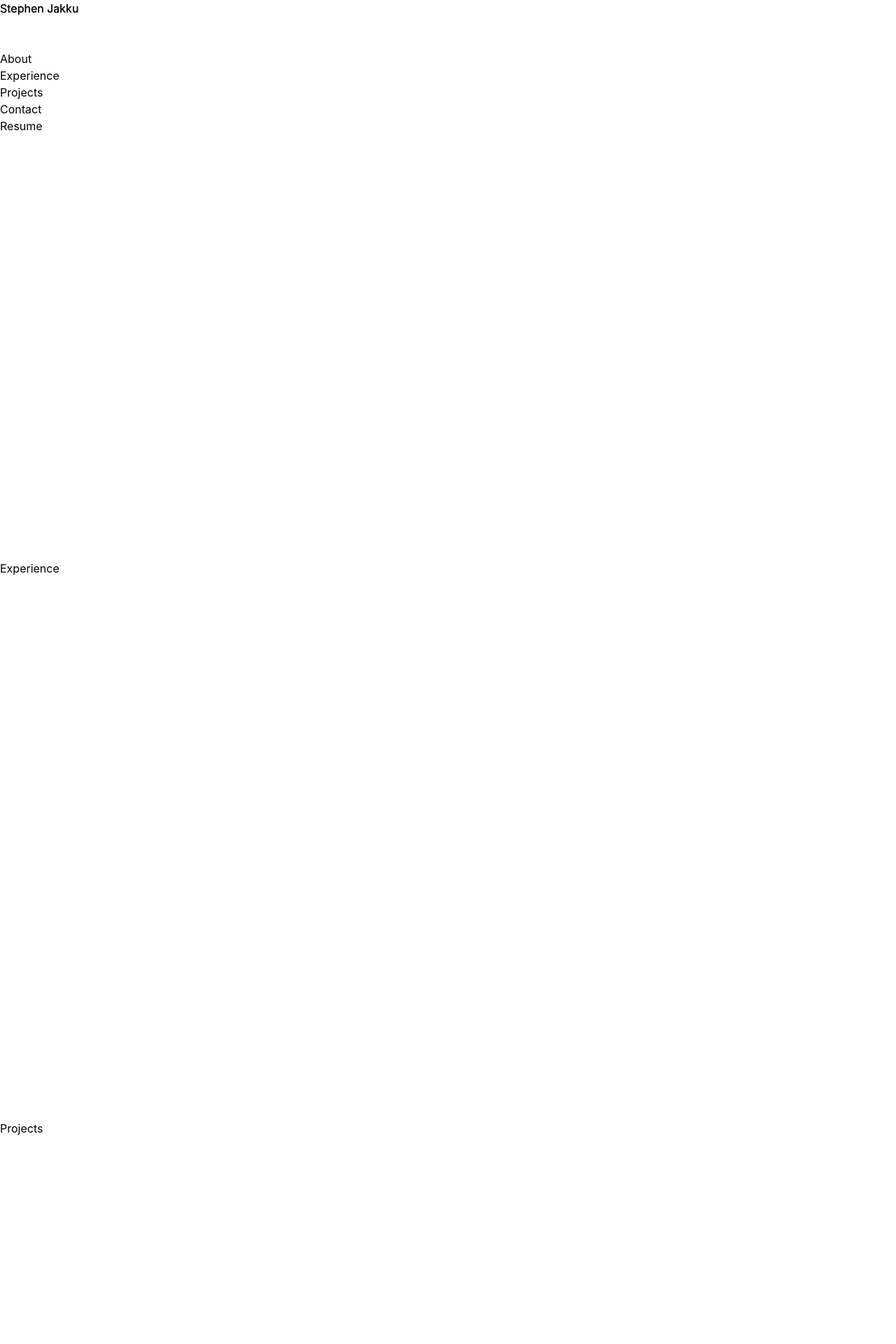
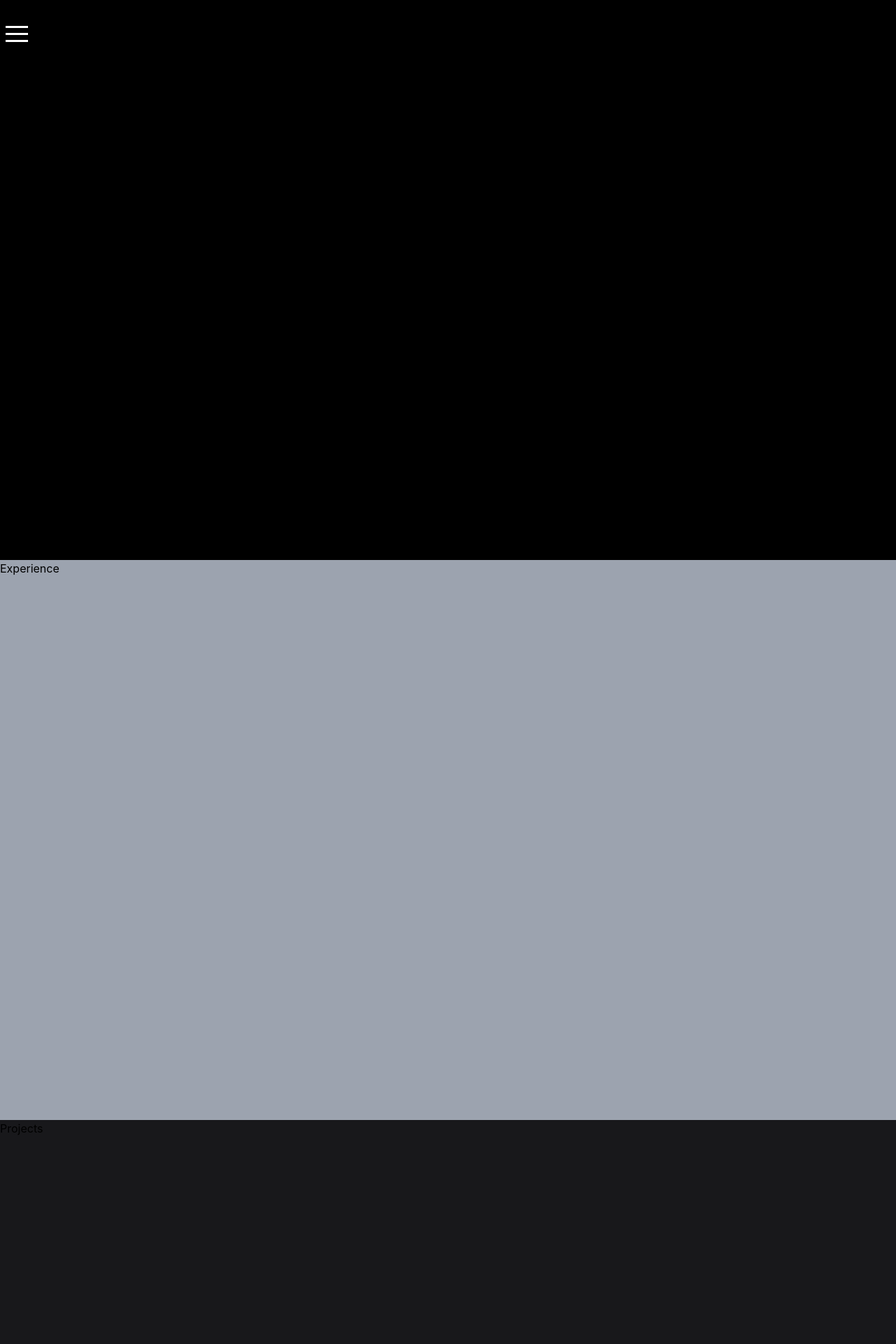
Before and after one commit to StephenJakku/stephenjakku.github.io, a Next.js app: page / in a window 1280 px wide. Shown: the top 1920 px of the page at 70% size. Built offline with nearby package versions, Linux system fonts and the light colour scheme.

Commit message:
Modified Navbar hovers, Changed sections bg colors

```diff
--- a/Components/About.js
+++ b/Components/About.js
@@ -1,7 +1,7 @@
-function About() {
+function About({ bgColor }) {
   return (
-    <div className="flex justify-center h-full bg-gray-400 items-center">
-      <p className="text-black">Stephen Jakku</p>
+    <div className={`flex justify-center h-full ${bgColor} items-center`}>
+      <p className="text-white">Stephen Jakku</p>
     </div>
   );
 }
--- a/Components/Contact.js
+++ b/Components/Contact.js
@@ -1,6 +1,6 @@
-function Contact() {
+function Contact({ bgColor }) {
   return (
-    <div className="flex justify-center h-full bg-zinc-800 items-center">
+    <div className={`flex justify-center h-full ${bgColor} items-center`}>
       <p className="text-white">Contact</p>
     </div>
   );
--- a/Components/Experience.js
+++ b/Components/Experience.js
@@ -1,10 +1,10 @@
-function Experience() {
+function Experience({ bgColor }) {
   return (
     <div
       id="exp"
-      className="flex justify-center h-full bg-zinc-800 items-center"
+      className={`flex justify-center h-full ${bgColor} items-center`}
     >
-      <p className="text-white">Experience</p>
+      <p className="text-black">Experience</p>
     </div>
   );
 }
--- a/Components/Navbar.js
+++ b/Components/Navbar.js
@@ -1,34 +1,57 @@
 import { Sling as Hamburger } from "hamburger-react";
 import { useState, useCallback, useEffect } from "react";
 
-function Navbar({ executeScroll }) {
+function Navbar({ executeScroll, comp }) {
   const [isOpen, setOpen] = useState(false);
   return (
     <div className="grid grid-cols-2 h-12 bg-black">
       <div className="flex text-white justify-start items-center text-xl tracking-wide">
-        <h1 className="pl-4 hover:text-2xl cursor-default">Stephen Jakku</h1>
+        <h1 className="pl-4 hover:text-3xl cursor-default text-2xl font-medium">
+          SJ
+        </h1>
       </div>
       <div className="flex justify-end pr-1 items-center md:hidden max-h-44">
         <Hamburger color="white" toggled={isOpen} toggle={setOpen} />
       </div>
       <div className="hidden md:flex justify-end">
-        <ul className="flex items-center text-white text-lg space-x-4 pr-4">
-          <li className="hover:text-black hover:bg-slate-100 p-1 rounded-md cursor-default">
+        <ul className="flex items-center text-white text-lg space-x-4 mr-4">
+          <li
+            onClick={() => {
+              executeScroll();
+              comp("abt");
+            }}
+            className="hover:border-b-2 hover:border-red-600 p-1 cursor-default "
+          >
             About
           </li>
           <li
-            onClick={executeScroll}
-            className="hover:text-black hover:bg-slate-100 p-1 rounded-md cursor-default"
+            onClick={() => {
+              executeScroll();
+              comp("exp");
+            }}
+            className="hover:border-b-2 hover:border-cyan-400 p-1  cursor-default"
           >
             Experience
           </li>
-          <li className="hover:text-black hover:bg-slate-100 p-1 rounded-md cursor-default">
+          <li
+            onClick={() => {
+              executeScroll();
+              comp("prj");
+            }}
+            className="hover:border-b-2 hover:border-orange-400 p-1  cursor-default"
+          >
             Projects
           </li>
-          <li className="hover:text-black hover:bg-slate-100 p-1 rounded-md cursor-default">
+          <li
+            onClick={() => {
+              executeScroll();
+              comp("con");
+            }}
+            className="hover:border-b-2 hover:border-green-500 p-1  cursor-default"
+          >
             Contact
           </li>
-          <li className="hover:text-black hover:bg-cyan-600 p-1 rounded-md cursor-default">
+          <li className="hover:border-b-2 hover:border-fuchsia-600 p-1  cursor-default">
             Resume
           </li>
         </ul>
--- a/Components/Projects.js
+++ b/Components/Projects.js
@@ -1,7 +1,7 @@
-function Projects() {
+function Projects({ bgColor }) {
   return (
-    <div className="flex justify-center h-full bg-gray-400 items-center">
-      <p className="text-black">Projects</p>
+    <div className={`flex justify-center h-full ${bgColor} items-center`}>
+      <p className="text-white">Projects</p>
     </div>
   );
 }
--- a/pages/index.js
+++ b/pages/index.js
@@ -8,8 +8,25 @@ import { useRef, useState } from "react";
 
 export default function Home() {
   const [comp, setcomp] = useState("");
-  const myRef = useRef(null);
-  const executeScroll = () => myRef.current.scrollIntoView();
+  const expRef = useRef(null);
+  const abtRef = useRef(null);
+  const prjRef = useRef(null);
+  const conRef = useRef(null);
+  const executeScroll = () => {
+    if (comp == "exp") {
+      expRef.current.scrollIntoView();
+      console.log("EXP");
+    } else if (comp == "abt") {
+      abtRef.current.scrollIntoView();
+      console.log("ABT");
+    } else if (comp == "prj") {
+      prjRef.current.scrollIntoView();
+      console.log("PRJ");
+    } else if (comp == "con") {
+      conRef.current.scrollIntoView();
+      console.log("CON");
+    }
+  };
 
   return (
     <div className="h-full">
@@ -21,11 +38,14 @@ export default function Home() {
         <Navbar executeScroll={executeScroll} comp={setcomp} />
       </div>
       <main className="h-full">
-        <About />
-        <Experience />
-        <Projects />
-        <Contact />
-        <div ref={myRef}></div>
+        <div ref={abtRef}></div>
+        <About bgColor="bg-black" />
+        <div ref={expRef}></div>
+        <Experience bgColor="bg-gray-400" />
+        <div ref={prjRef}></div>
+        <Projects bgColor="bg-zinc-900" />
+        <div ref={conRef}></div>
+        <Contact bgColor="bg-black" />
       </main>
 
       <footer></footer>
```
